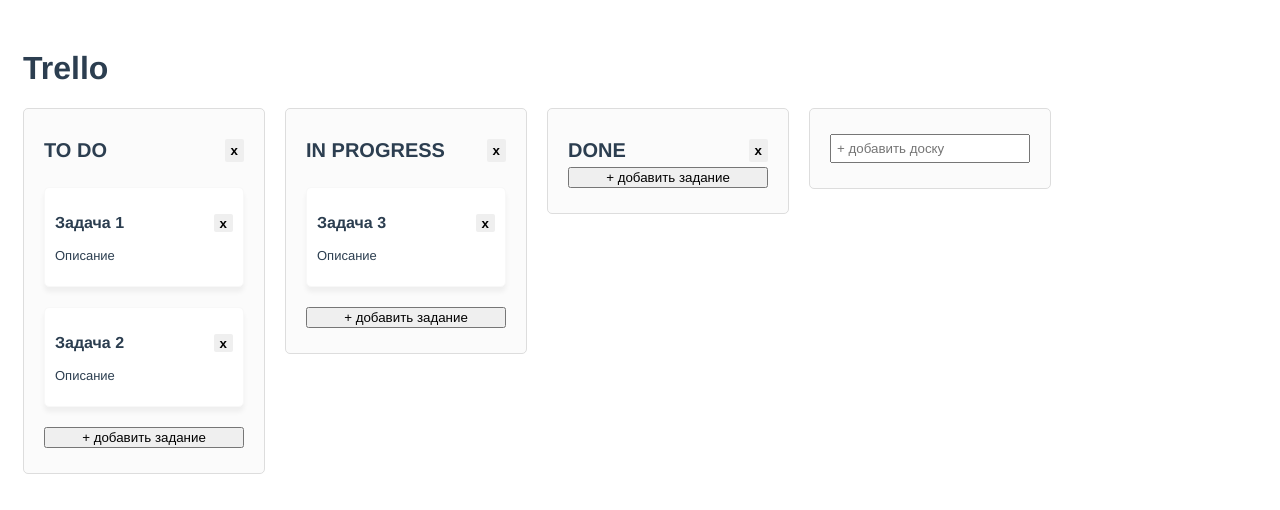
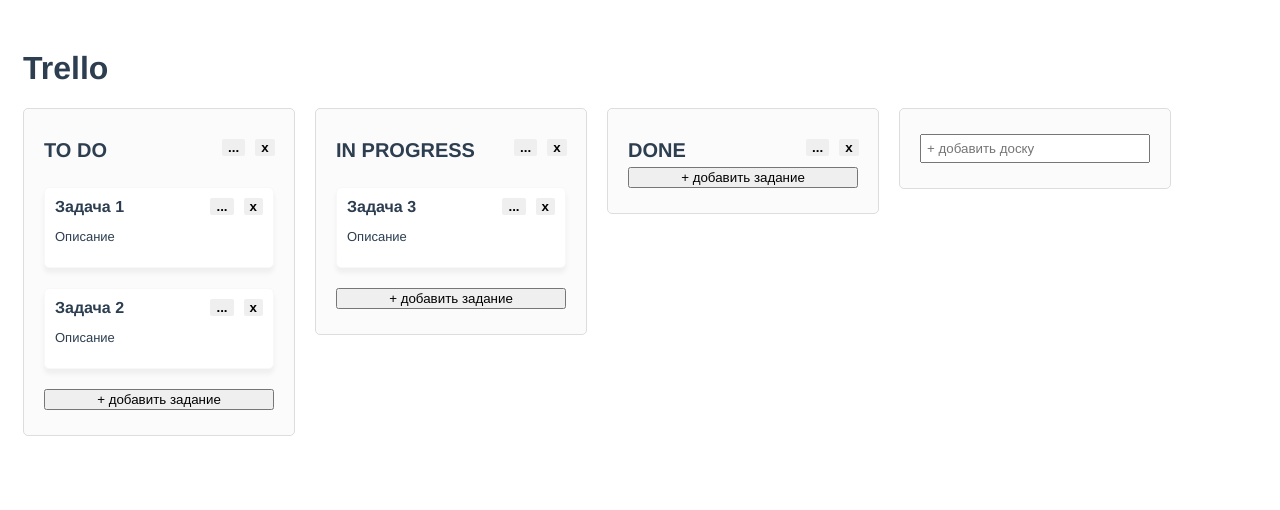
Before and after one commit to aGants/trello, a Vue app: page / in a window 1280 px wide. Shown: the top 510 px of the page. Built offline with nearby package versions, Linux system fonts and the light colour scheme.

Commit message:
add edit board

```diff
--- a/src/App.vue
+++ b/src/App.vue
@@ -1,14 +1,25 @@
 <template>
   <h1>Trello</h1>
   <div class="list">
-    <div class="board"
+    <div class="board" :class="{editboard: board.edit}"
       v-for="(board, $boardIndex) of board.list" :key="$boardIndex"
       @drop="moveTask($event, board.tasks)" @dragover.prevent @dragenter.prevent
     >
-    <p class="board__title">
+    <div class="board-title">
+      <div v-show="board.edit != true" class="board-title__text">
         <span>{{ board.name }}</span>
-      <input type="button" value="x" class="close" @click="deleteBoard($boardIndex)">
-      </p>
+      </div>
+      <input type="text" class="board-title__input"
+        v-show="board.edit"
+        @keydown.enter="editBoard($boardIndex); board.edit=false"
+        @keydown.esc="board.edit=false; count = 0"
+        v-model="editBoardName"
+      >
+      <div class="option" v-show="count === 0">
+        <input type="button" value="..." class="option-btn edit" @click="{board.edit=true; count+=1; editBoardName = board.name}">
+        <input type="button" value="x" class="option-btn close" @click="deleteBoard($boardIndex)" >
+      </div>
+    </div>
       <tasks-list
         :tasks="board.tasks"
         :boardId="$boardIndex"
@@ -38,7 +49,9 @@
   data() {
     return {
       modal: false,
-      newBoardName: ''
+      newBoardName: '',
+      editBoardName: '',
+      count: 0
     }
   },
   computed: mapState(['board']),
@@ -50,10 +63,17 @@
       this.newBoardName = ''
     },
     deleteBoard(id){
-      console.log(id)
       this.$store.commit('DELETE_BOARD', {
         id: id
       })
+    },
+    editBoard(id) {
+      this.$store.commit('EDIT_BOARD', {
+        id: id,
+        name: this.editBoardName
+      })
+      this.editBoardName = '';
+      this.count = 0;
     },
     onDragStart(data){
       data.e.dataTransfer.setData('task-index', data.taskIndex)
@@ -93,11 +113,13 @@
 .board {
   display: flex;
   flex-direction: column;
-  width: 200px;
+  width: 230px;
   padding: 25px 20px;
   background-color: $board;
   border: $bborder;
   border-radius: 5px;
+  overflow-wrap: break-word;
+  word-wrap: break-word;
   @media (max-width: $screen-md) {
     width: 80%;
   }
@@ -106,24 +128,49 @@
       padding: 5px;
     }
   }
-  &__title {
+  &-title {
+    width: 100%;
     display: flex;
     justify-content: space-between;
     font: bold 20px  $font;
     text-transform: uppercase;
     margin: 5px 0;
+    white-space: normal;
+    word-wrap: break-word;
+    &__text {
+      min-width: 0;
+      width: 180px;
+    }
+    &__input {
+      width: 100%;
+      padding: 5px;
+    }
   }
 }
 
-.close {
+.option {
+  min-width: 0;
+  display: flex;
+  align-items: flex-start;
+  gap: 10px;
+  &-btn {
     font-weight: bold;
     cursor: pointer;
     border: none;
     border-radius: 2px;
     transition: 1s;
-  &:hover {
+}
+
+}
+.close:hover {
   background: $cancel;
 }
+.edit:hover {
+  background: $save;
+  }
+
+.editboard {
+  border-color: $save;
 }
 
 </style>
--- a/src/components/ModalWindow.vue
+++ b/src/components/ModalWindow.vue
@@ -104,7 +104,7 @@
           box-shadow: 0px 0px 10px 4px rgb(0 0 0 / 50%);
         }
         &.save {
-          background: #42b983;
+          background: $save;
         }
         &.cancel {
           background: $cancel;
--- a/src/components/TasksList.vue
+++ b/src/components/TasksList.vue
@@ -7,10 +7,13 @@
       @dragstart="onDragStart($event, $taskIndex, boardId)"
       draggable="true"
     >
-      <p class="board-list-task__title">
+      <div class="board-list-task__title">
         <span>{{ task.name }}</span>
-        <input type="button" value="x" class="close" @click="deleteTask($taskIndex)">
-      </p>
+        <div class="option">
+          <input type="button" value="..." class="option-btn edit" >
+          <input type="button" value="x" class="option-btn close" @click="deleteTask($taskIndex)">
+        </div>
+      </div>
       <p class="board-list-task__desc">{{ task.desc }}</p>
     </li>
   </ul>
--- a/src/store/default-board.js
+++ b/src/store/default-board.js
@@ -5,7 +5,7 @@
   list: [
     {
       name: 'to do',
-      id: uuid(),
+      edit: false,
       tasks: [
         { id: uuid(), name: 'Задача 1', desc: 'Описание' },
         { id: uuid(), name: 'Задача 2', desc: 'Описание' }
@@ -13,14 +13,14 @@
     },
     {
       name: 'in progress',
-      id: uuid(),
+      edit: false,
       tasks: [
         { id: uuid(), name: 'Задача 3', desc: 'Описание' }
       ]
     },
     {
       name: 'done',
-      id: uuid(),
+      edit: false,
       tasks: []
     }
   ]
--- a/src/store/index.js
+++ b/src/store/index.js
@@ -13,11 +13,16 @@
     ADD_BOARD (state, { name }) {
       state.board.list.push({
         name,
-        tasks: []
+        tasks: [],
+        edit: false
       })
     },
     DELETE_BOARD (state, { id }) {
       state.board.list.splice(id, 1)
+    },
+    EDIT_BOARD (state, { id, name}) {
+      state.board.list[id].name = name
+      state.board.list[id].edit = false
     },
     ADD_TASK (state, { tasks, name, desc }) {
       tasks.push({
--- a/src/styles/_variables.scss
+++ b/src/styles/_variables.scss
@@ -5,5 +5,6 @@
 $taskcolor: #fff;
 $tborder: 1px solid #f8f8f8;
 $cancel: #ff493f;
+$save: #42b983;
 
 $font: Helvetica, Arial, sans-serif;
```
Lines whose indentation alone changed are shown as unchanged.
